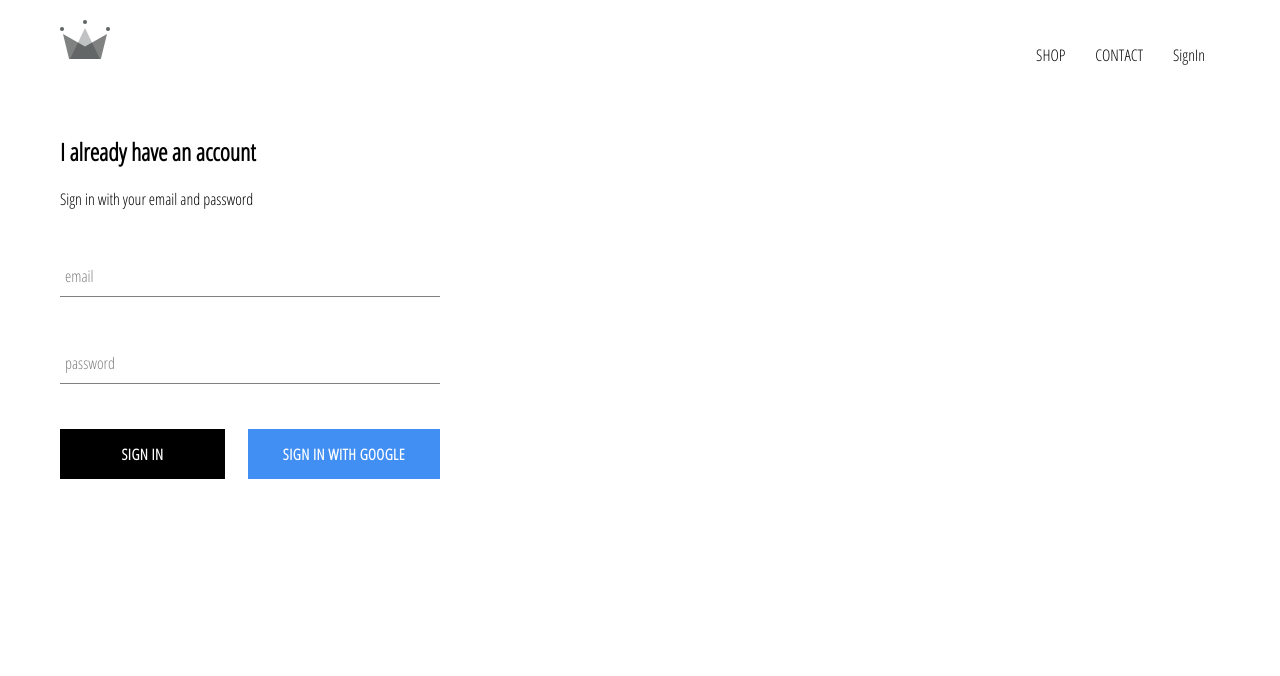
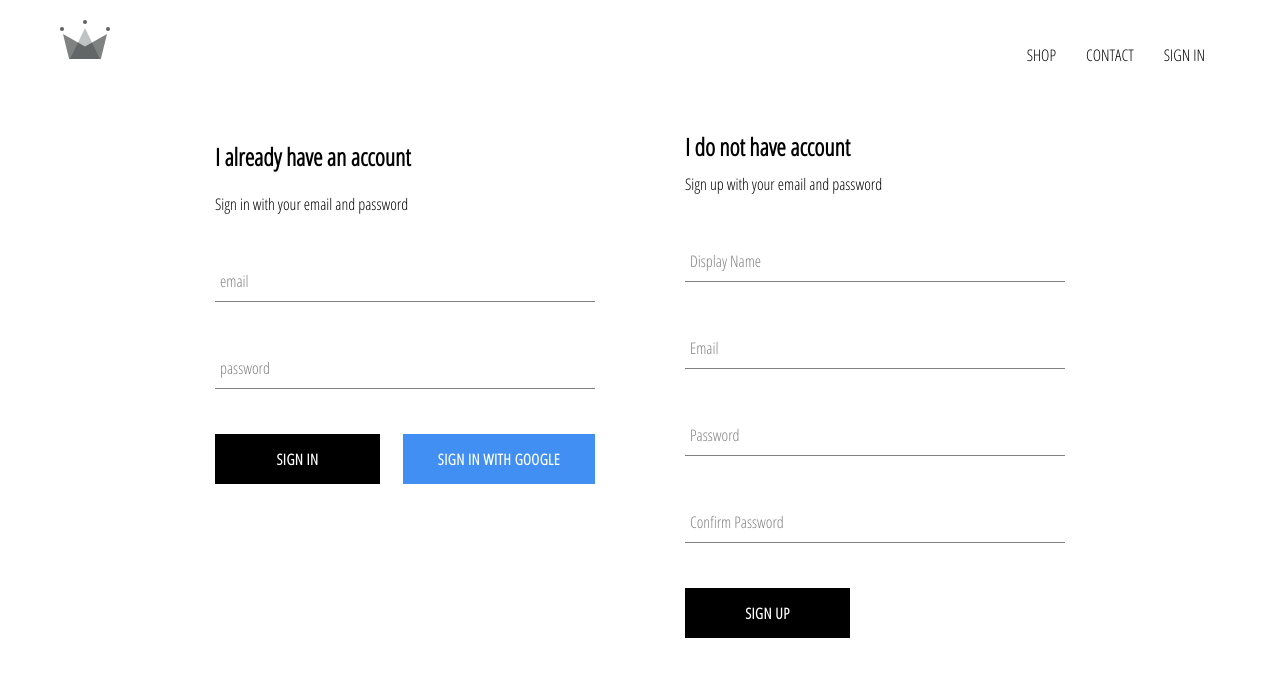
Before and after one commit to elidvenega/e-commerce, a React (Create React App) app: page /signin in a window 1280 px wide. Shown: the top 676 px of the page. Built offline with nearby package versions, Linux system fonts and the light colour scheme; no server answers.

Commit message:
implemented firebase utils , included ability to store autheticated users

```diff
--- a/src/App.js
+++ b/src/App.js
@@ -7,7 +7,7 @@
 import ShopPage from './pages/shop/shop.component.jsx';
 import SignInAndSignUpPage from './pages/sign-in-and-sign-up/signin-and-sign-up.component.jsx';
 import Header from './components/header/header.component.jsx';
-import { auth } from './firebase/firebase.utils';
+import { auth, createUserProfileDocument } from './firebase/firebase.utils';
 
 class App extends React.Component {
   constructor() {
@@ -20,10 +20,23 @@
   unsubscribeFromAuth = null
 
   componentDidMount() {
-    this.unsubscribeFromA = auth.onAuthStateChanged(user => {
-      this.setState({ currentUser: user });
-      console.log(user);
+    this.unsubscribeFromA = auth.onAuthStateChanged(async userAuth => {
+      if (userAuth) {
+        const userRef = await createUserProfileDocument(userAuth);
 
+        userRef.onSnapshot(snapShot => {
+          this.setState({
+            currentUser: {
+              id: snapShot.id,
+              ...snapShot.data()
+            }
+          });
+        });
+        console.log(this.state);
+
+
+      }
+      this.setState({ currentUser: userAuth });
     });
   }
 
--- a/src/components/header/header.component.jsx
+++ b/src/components/header/header.component.jsx
@@ -23,7 +23,7 @@
                 currentUser ?
                 <div className='option' onClick={() => auth.signOut()}>Sign Out</div>
                 :
-                <Link className="option" to='/signin'>SignIn</Link>
+                <Link className="option" to='/signin'>SIGN IN</Link>
             }
 
         </div>
--- /dev/null
+++ b/src/components/sign-up/sign-up.component.jsx
@@ -0,0 +1,100 @@
+import React from 'react';
+
+import FormInput from '../form-input/form-input.component';
+import CustomButton from '../custom-button/custom-button.component';
+
+import { auth, createUserProfileDocument } from '../../firebase/firebase.utils';
+
+import './sign-up.styles.scss';
+
+class SignUp extends React.Component {
+    constructor(){
+        super();
+
+        this.state = {
+            displayName: '',
+            email: '',
+            password: '',
+            confirmPassword: ''
+        }
+    }
+
+    handleSubmit = async event => {
+        event.preventDefault();
+
+        const { displayName, email, password, confirmPassword} = this.state;
+
+        if(password != confirmPassword) {
+            alert("passwords don't match");
+            return;
+        }
+
+        try {
+            const { user } = await auth.createUserWithEmailAndPassword(email,password);
+            await createUserProfileDocument(user,{displayName});
+            this.setState({
+            displayName: '',
+            email: '',
+            password: '',
+            confirmPassword: ''
+            });
+        } catch (error) {
+            console.error(error);
+        }
+    };
+
+    handleChange = event => {
+        const { name, value } = event.target;
+
+        this.setState({[name]: value});
+    }
+
+
+    render() {
+        const { displayName, email, password, confirmPassword} = this.state;
+        return(
+            <div className='sign-up'>
+                <h2 className='title'>I do not have account</h2>
+                <span>Sign up with your email and password</span>
+                <form className='sign-up-form' onSubmit={this.handleSubmit}>
+                    <FormInput
+                    type='text'
+                    name='displayName'
+                    value={displayName}
+                    onChange={this.handleChange}
+                    label='Display Name'
+                    required
+                    />
+                <FormInput
+                    type='email'
+                    name='email'
+                    value={email}
+                    onChange={this.handleChange}
+                    label='Email'
+                    required
+                    />
+                <FormInput
+                    type='password'
+                    name='password'
+                    value={password}
+                    onChange={this.handleChange}
+                    label='Password'
+                    required
+                    />
+
+                <FormInput
+                    type='password'
+                    name='confirmPassword'
+                    value={confirmPassword}
+                    onChange={this.handleChange}
+                    label='Confirm Password'
+                    required
+                    />
+                    <CustomButton type='submit'>SIGN UP </CustomButton>
+                </form>
+            </div>
+        )
+    }
+}
+
+export default SignUp;
--- /dev/null
+++ b/src/components/sign-up/sign-up.styles.scss
@@ -0,0 +1,9 @@
+.sign-up {
+    display: flex;
+    flex-direction: column;
+    width: 380px;
+
+    .title {
+        margin: 10px 0;
+    }
+}
--- a/src/firebase/firebase.utils.js
+++ b/src/firebase/firebase.utils.js
@@ -13,6 +13,35 @@
     measurementId: "G-TPKLF135PC"
 };
 
+export const createUserProfileDocument = async (userAuth, additionalData) => {
+    if(!userAuth) return;
+
+    const userRef = firestore.doc(`users/${userAuth.uid}`);
+
+    const snapShot = await userRef.get();
+
+    if(!snapShot.exists) {
+        const { displayName, email } = userAuth;
+        const createdAt = new Date();
+
+        try {
+        await userRef.set({
+            displayName,
+            email,
+            createdAt,
+            ...additionalData
+        })
+        } catch (error) {
+        console.log('error creating user', error.message);
+
+        }
+    }
+
+        return userRef;
+};
+
+
+
 firebase.initializeApp(config);
 
 export const auth = firebase.auth();
--- a/src/pages/sign-in-and-sign-up/sign-in-and-sign-up.scss
+++ b/src/pages/sign-in-and-sign-up/sign-in-and-sign-up.scss
@@ -0,0 +1,6 @@
+.sign-in-and-sign-up {
+    width: 850px;
+    display: flex;
+    justify-content: space-between;
+    margin: 30px auto;
+}
--- a/src/pages/sign-in-and-sign-up/signin-and-sign-up.component.jsx
+++ b/src/pages/sign-in-and-sign-up/signin-and-sign-up.component.jsx
@@ -1,11 +1,13 @@
 import React from 'react';
 import SignIn from '../../components/sign-in/sign-in.component';
+import SignUp from '../../components/sign-up/sign-up.component';
 
 import './sign-in-and-sign-up.scss';
 
 const SignInAndSignUpPage = () => (
     <div className="sign-in-and-sign-up">
         <SignIn />
+        <SignUp />
     </div>
 )
 
```
